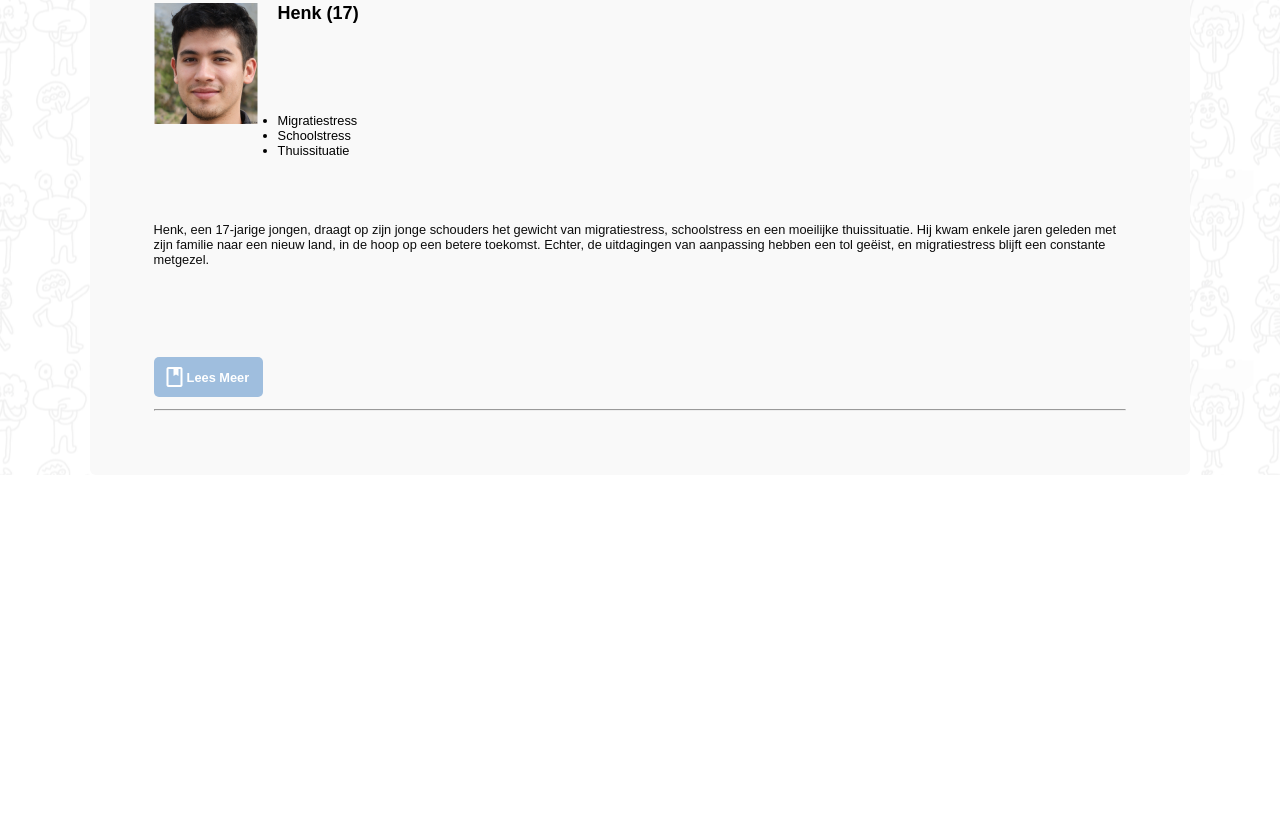
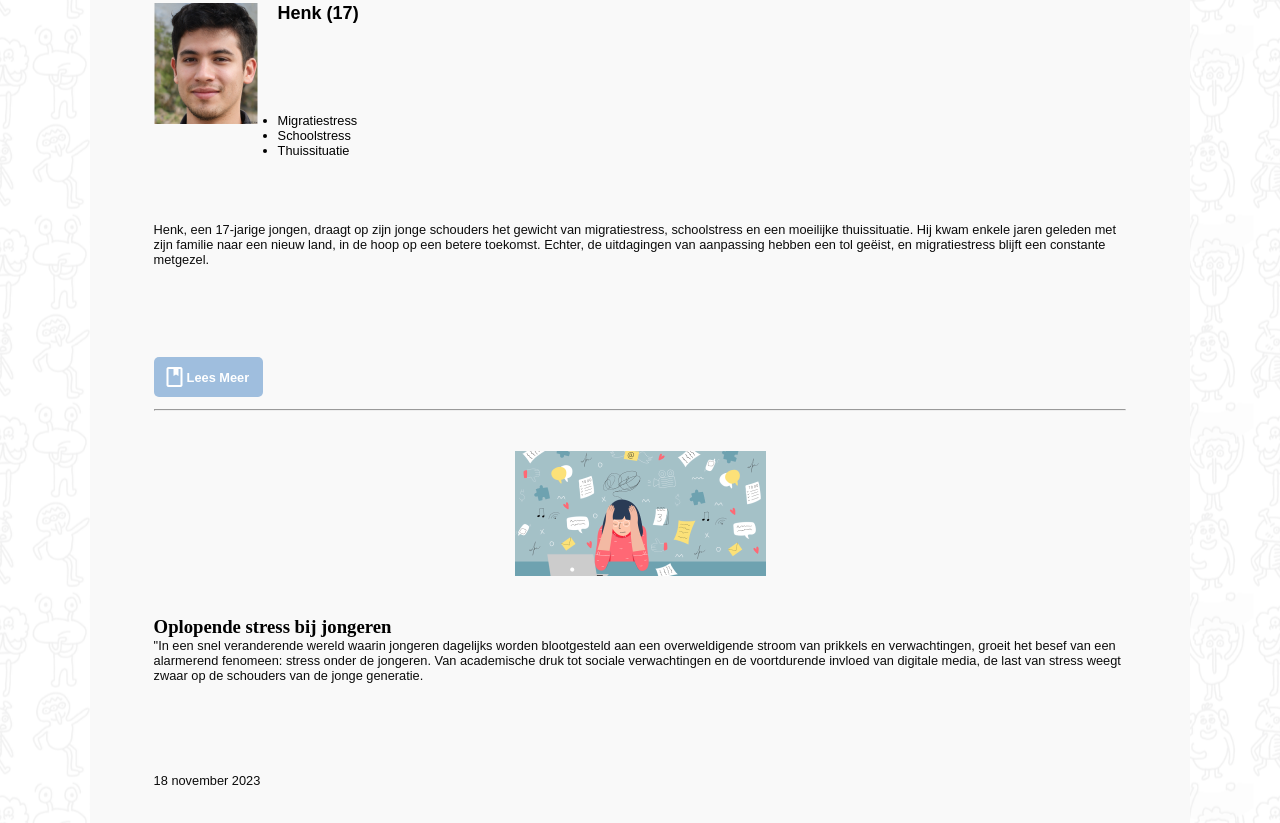
Before and after one commit to brentvanmalsen/stressless, a plain HTML site: page Pages/1. Home pagina/index.html in a window 1280 px wide. Shown: the part 4114-4937 px from the top of the page. Before the commit the page ends 4589 px from the top, so only its background shows below. Drawn offline with nearby package versions, Linux system fonts and the light colour scheme.

Commit message:
nieuws sectie toegevoegd onder hulpmiddelen

```diff
--- a/Pages/1. Home pagina/homepagina.css
+++ b/Pages/1. Home pagina/homepagina.css
@@ -182,3 +182,9 @@ body {
   color: #0b0b0b;
   margin-bottom: 7vw;
 }
+.box_hulp .nieuws {
+  margin: 40px 0px 40px 0px;
+  display: block;
+  margin-left: auto;
+  margin-right: auto;
+}
--- a/Pages/1. Home pagina/index.html
+++ b/Pages/1. Home pagina/index.html
@@ -131,6 +131,17 @@
         <span class="material-symbols-outlined"> book </span> Lees Meer
       </button>
       <hr />
+      <img class="nieuws" src="/Images/mens.png" alt="" />
+      <h3>Oplopende stress bij jongeren</h3>
+      <p>
+        "In een snel veranderende wereld waarin jongeren dagelijks worden
+        blootgesteld aan een overweldigende stroom van prikkels en
+        verwachtingen, groeit het besef van een alarmerend fenomeen: stress
+        onder de jongeren. Van academische druk tot sociale verwachtingen en de
+        voortdurende invloed van digitale media, de last van stress weegt zwaar
+        op de schouders van de jonge generatie.
+      </p>
+      <p class="datum">18 november 2023</p>
     </div>
   </body>
 </html>
```
